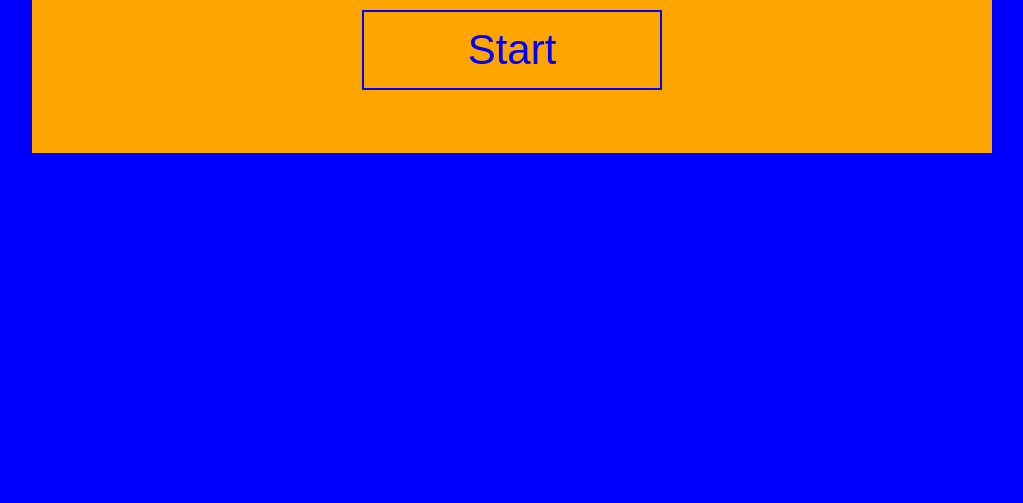
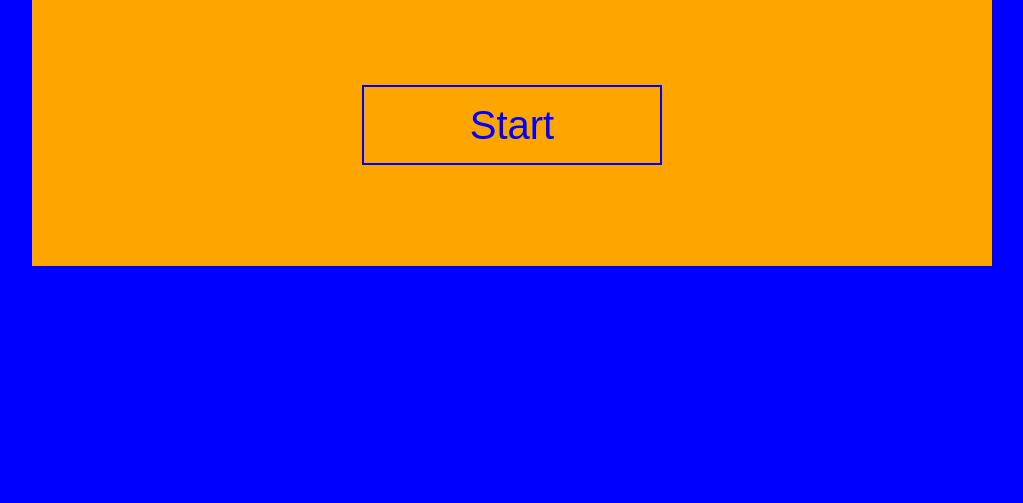
Before and after one commit to kk0529/TriviaGame, a plain HTML site: page index.html in a window 1280 px wide. Shown: the part 297-800 px from the top of the page, without its empty margins (128-1151 px from the left). Drawn offline with nearby package versions, Linux system fonts and the light colour scheme.

Commit message:
style updates

```diff
--- a/assets/css/style.css
+++ b/assets/css/style.css
@@ -5,10 +5,10 @@ body{
 }
 
 #wrapper{
-  padding: 5% 0;
+  padding: 8% 0;
   background-color: orange;
   width:960px;
-  margin:5% auto;
+  margin:8% auto;
   box-sizing: border-box;
   min-height: 80%;
 }
@@ -27,7 +27,7 @@ button{
   border-style: double;
   cursor: pointer;
   background:transparent;
-  font-size: 42px;;
+  font-size: 40px;
 }
 
 
```
